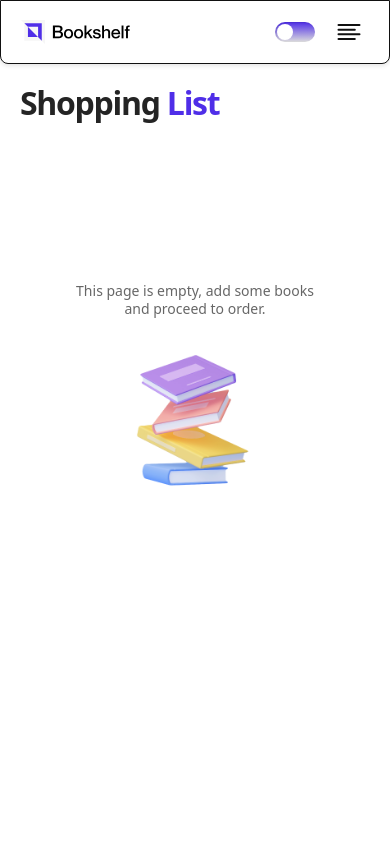
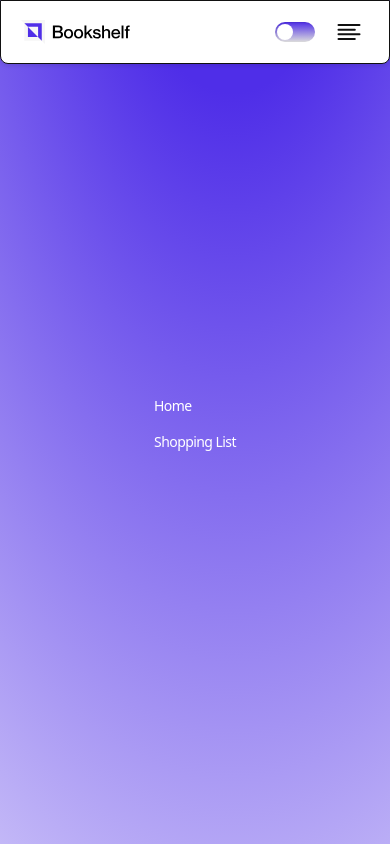
Before and after one commit to andrewbal93/goit-js-team-project-group3, a website built with Vite: page src/shoping-list.html in a window 390 px wide. Both pictures are taken after a click on the button 349 px from the left and 32 px from the top of the page. Built offline with nearby package versions, Linux system fonts and the light colour scheme.

Commit message:
Додає модальне вікно

```diff
--- a/src/css/header.css
+++ b/src/css/header.css
@@ -8,6 +8,8 @@ header {
   box-shadow: 0 2px 4px rgba(0, 0, 0, 0.1);
   border-radius: 0px 0px 8px 8px;
   border: 1.5px solid #111;
+  position: relative;
+  z-index: 1000;
 }
 
 .header-left {
@@ -47,8 +49,17 @@ header {
   background: #eac645;
 }
 
+.nav-list-shopping-item.nav-bar-active .shopping-list{
+  padding: 2.3px 12px;
+}
+
+.nav-list-home-item.nav-bar-active .home{
+  padding: 8px 16px;
+}
+
+
+
 .home {
-  padding: 8px 16px;
   font-size: 14px;
   font-style: normal;
   font-weight: 500;
@@ -62,12 +73,10 @@ header {
   align-items: center;
   justify-content: space-between;
   gap: 4px;
-  padding: 2.3px 12px;
   font-size: 14px;
   font-style: normal;
   font-weight: 500;
   line-height: 18px;
-  /* 128.571% */
   letter-spacing: -0.56px;
 }
 
--- a/src/css/mobMenu.css
+++ b/src/css/mobMenu.css
@@ -0,0 +1,43 @@
+.mobileMenu {
+  position: fixed;
+  left: 0;
+  top: 0;
+  width: 100%;
+  height: 100vh;
+  z-index: 99;
+  display: grid;
+  align-items: center;
+  justify-content: center;
+  background: var(--support-Ukraine-bg);
+  visibility: hidden;
+  opacity: 0;
+  transition: visibility 0s linear 0.3s, opacity 0.3s linear,
+    transform 0.3s ease-in-out;
+  transform: translateY(-100%);
+}
+
+.mobileMenu-content {
+  max-width: 500px;
+  padding: 45px;
+  z-index: 1;
+}
+
+.mobileMenu.openMobileMenu {
+  visibility: visible;
+  opacity: 1;
+  transform: translateY(0);
+  transition: visibility 0s linear 0s, opacity 0.3s linear,
+    transform 0.3s ease-in-out;
+}
+
+.nav-list.mobileMenu-list {
+  flex-direction: column;
+  align-items: flex-start;
+  justify-content: center;
+  color: var(--white);
+}
+
+.nav-bar-active.nav-list-home-item,
+.nav-bar-active.nav-list-shopping-item{
+  color: black;
+}
--- a/src/js/mobMenu.js
+++ b/src/js/mobMenu.js
@@ -0,0 +1,21 @@
+
+localStorage.setItem('mobileMenuOpenOrNot', false);
+
+window.openMobileWindow = openMobileWindow;
+const openMobileMenuButton = document.querySelector('.mobileMenu')
+
+
+function openMobileWindow() {
+
+  if (localStorage.getItem('mobileMenuOpenOrNot') === "false") {
+    openMobileMenuButton.classList.add('openMobileMenu');
+    document.body.style.overflow = 'hidden';
+    localStorage.setItem('mobileMenuOpenOrNot', "true");
+  }
+  else {
+    openMobileMenuButton.classList.remove('openMobileMenu');
+    document.body.style.overflow = '';
+    localStorage.setItem('mobileMenuOpenOrNot', "false");
+  }
+
+}
--- a/src/partials/header.html
+++ b/src/partials/header.html
@@ -9,10 +9,10 @@
 
   <nav class="navbar">
     <ul class="nav-list">
-      <li class="nav-bar-active">
+      <li class="nav-list-home-item nav-bar-active">
         <a href="./index.html" class="home">HOME</a>
       </li>
-      <li>
+      <li class="nav-list-shopping-item">
         <a href="./shoping-list.html" class="shopping-list"
           >SHOPPING LIST
           <svg class="icon-shopping-list" width="14" height="20">
@@ -29,7 +29,7 @@
     <input type="checkbox" id="theme-toggle" />
     <label for="theme-toggle" id="theme-toggle-label"></label>
   </div>
-  <button class="menu-toggle">
+  <button class="menu-toggle" onclick="openMobileWindow()">
       <svg class="icon-burger-menu" width="28" height="28">
         <use xlink:href="/img/sprite.svg#icon-align-left1"></use>
       </svg>
--- a/src/partials/mobMenu.html
+++ b/src/partials/mobMenu.html
@@ -1,6 +1,11 @@
-<div id="mobile-menu" class="menu-container menu-hidden js-menu-container">
-  <ul class="modal-content">
-    <li><a href="./index.html">Home</a></li>
-    <li><a href="./shopping-list.html">Shopping List</a></li>
-  </ul>
+<div class="mobileMenu">
+  <div class="mobileMenu-content">
+    <ul class="nav-list mobileMenu-list">
+      <li class="nav-list-home-item"><a href="./index.html" class="home">Home</a></li>
+      <li class="nav-list-shopping-item"><a href="./shoping-list.html" class="shopping-list">Shopping List</a></li>
+    </ul>
+  </div>
+
+
+
 </div>
--- a/src/shoping-list.html
+++ b/src/shoping-list.html
@@ -1,14 +1,12 @@
 <!DOCTYPE html>
 <html lang="en">
+
 <head>
   <meta charset="UTF-8" />
   <link rel="icon" type="image/svg+xml" href="/favicon.svg" />
   <meta name="viewport" content="width=device-width, initial-scale=1.0" />
   <title>Shopping List</title>
-    <link
-      rel="stylesheet"
-      href="https://unpkg.com/modern-normalize@2.0.0/modern-normalize.css"
-    />
+  <link rel="stylesheet" href="https://unpkg.com/modern-normalize@2.0.0/modern-normalize.css" />
   <link rel="stylesheet" href="/css/styles.css" />
 </head>
 
@@ -27,19 +25,21 @@
           <p class="shopping_list-empty-text">
             This page is empty, add some books and proceed to order.
           </p>
-            <img
-              class="book-column-img"
-              srcset="/img/book-column@1x.png 1x, /img/book-column@2x.png 2x"
-              src="/img/book-column@1x.png"
-              alt="book-column"
-              loading="lazy"
-            />
+          <img class="book-column-img" srcset="/img/book-column@1x.png 1x, /img/book-column@2x.png 2x"
+            src="/img/book-column@1x.png" alt="book-column" loading="lazy" />
         </div>
       </div>
     </div>
+
+
+    <!-- Modal Menu -->
+    <load src="/partials/mobMenu.html" />
+
   </main>
 
   <footer></footer>
   <script src="/js/header.js"></script>
+  <script src="/js/mobMenu.js"></script>
 </body>
+
 </html>
```
Lines whose indentation alone changed are shown as unchanged.
